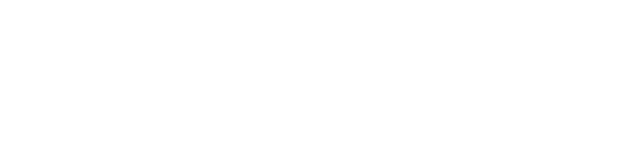
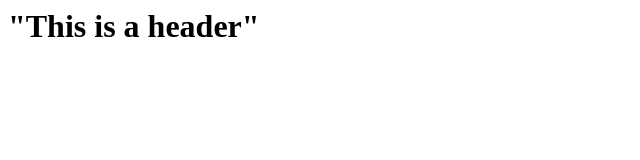
Before and after one commit to lohit1632/git-one, a plain HTML site: page index.html in a window 1280 px wide. Shown: the whole page, without its empty margins (0-640 px from the left). Drawn offline with Linux system fonts and the light colour scheme.

Commit message:
Readded heading

```diff
--- a/index.html
+++ b/index.html
@@ -4,6 +4,7 @@
  	<title>My second commit</title>
  </head>
  <body>
+ 	<h1>"This is a header"</h1>
 
  </body>
 </html>
```
